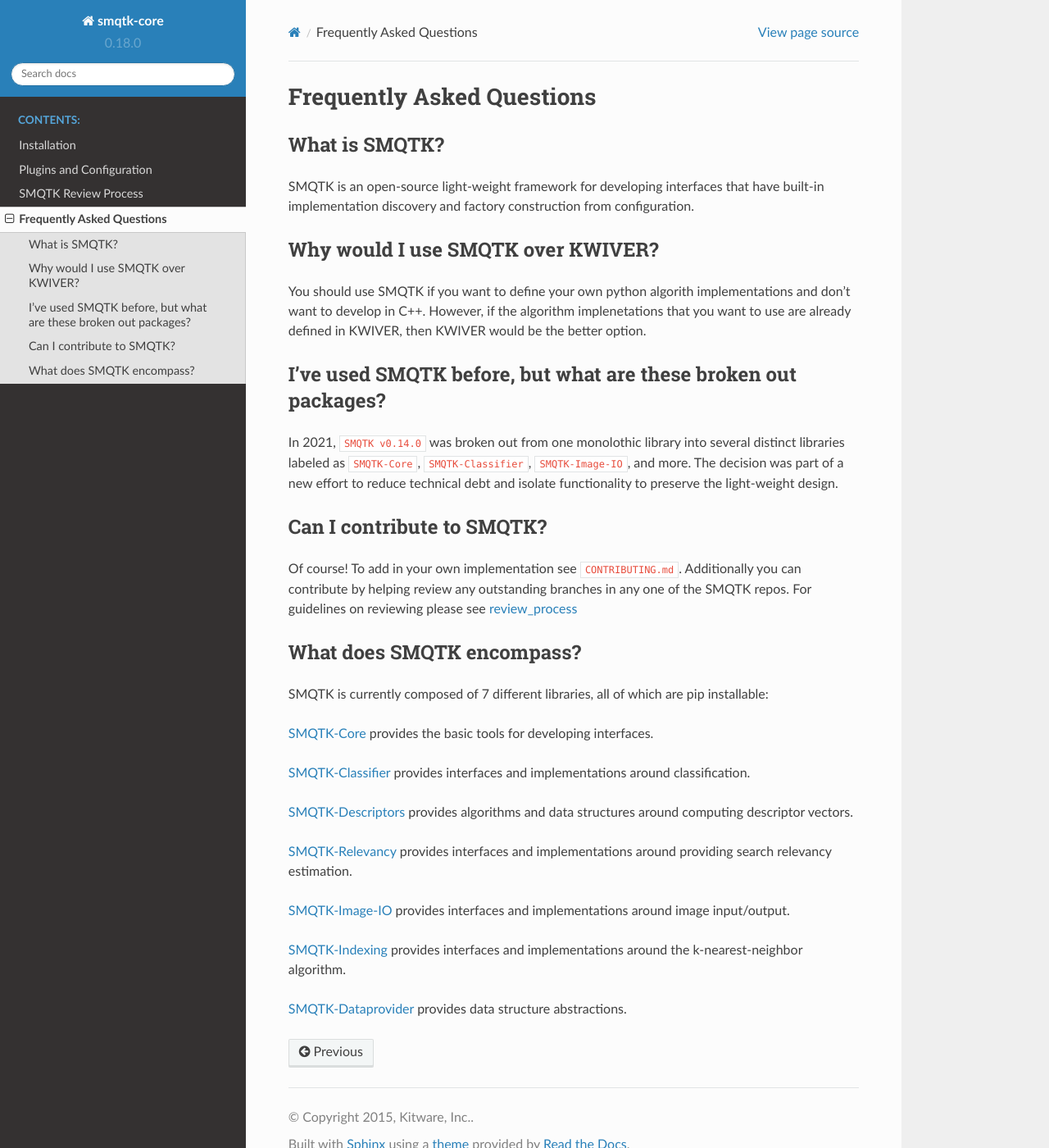
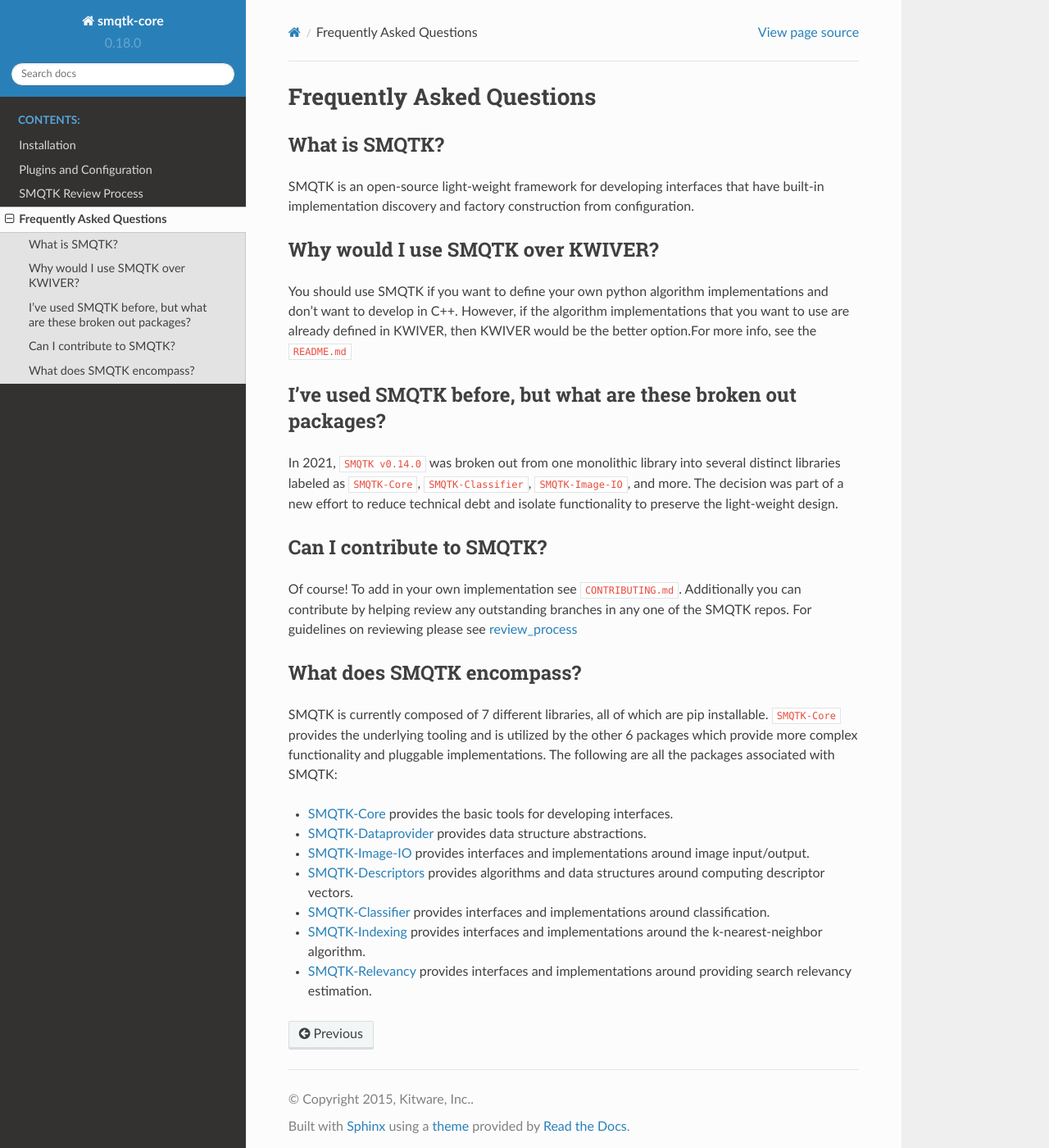
Before and after one commit to Kitware/SMQTK-Core, a Sphinx documentation site: the page built from docs/faq.rst, in a window 1280 px wide and 1400 px high. Shown: the whole window at 82% size. Built offline with Sphinx 7.4.7 and the Read the Docs theme 2.0.0, drawn with Linux system fonts in a browser that asks for light colours; pages that are not in the unit, such as notebooks, are missing from menus; the version number is read from the project's files by our own code.

Commit message:
revise faq

```diff
--- a/docs/faq.rst
+++ b/docs/faq.rst
@@ -7,40 +7,48 @@
 
 Why would I use SMQTK over KWIVER?
 ^^^^^^^^^^^^^^^^^^^^^^^^^^^^^^^^^^
-You should use SMQTK if you want to define your own python algorith implementations and don't want to develop in C++. However, if the algorithm implenetations that you want to use are already defined in KWIVER, then KWIVER would be the better option.
+You should use SMQTK if you want to define your own python algorithm implementations and don't want to develop in C++.
+However, if the algorithm implementations that you want to use are already defined in KWIVER, then KWIVER would be the better option.\
+For more info, see the ``README.md``
 
 I've used SMQTK before, but what are these broken out packages?
 ^^^^^^^^^^^^^^^^^^^^^^^^^^^^^^^^^^^^^^^^^^^^^^^^^^^^^^^^^^^^^^^
-In 2021, ``SMQTK v0.14.0`` was broken out from one monolothic library into several distinct libraries labeled as ``SMQTK-Core``, ``SMQTK-Classifier``, ``SMQTK-Image-IO``, and more. The decision was part of a new effort to reduce technical debt and isolate functionality to preserve the light-weight design.
+In 2021, ``SMQTK v0.14.0`` was broken out from one monolithic library into several distinct libraries labeled as ``SMQTK-Core``, ``SMQTK-Classifier``, ``SMQTK-Image-IO``, and more.
+The decision was part of a new effort to reduce technical debt and isolate functionality to preserve the light-weight design.
 
 Can I contribute to SMQTK?
 ^^^^^^^^^^^^^^^^^^^^^^^^^^
-Of course! To add in your own implementation see ``CONTRIBUTING.md``. Additionally you can contribute by helping review any outstanding branches in any one of the SMQTK repos. For guidelines on reviewing please see `review_process`_
+Of course!
+To add in your own implementation see ``CONTRIBUTING.md``.
+Additionally you can contribute by helping review any outstanding branches in any one of the SMQTK repos.
+For guidelines on reviewing please see `review_process`_
 
 .. _`review_process`: review_process.html
 
 What does SMQTK encompass?
 ^^^^^^^^^^^^^^^^^^^^^^^^^^
-SMQTK is currently composed of 7 different libraries, all of which are pip installable:
+SMQTK is currently composed of 7 different libraries, all of which are pip installable.
+``SMQTK-Core`` provides the underlying tooling and is utilized by the other 6 packages which provide more complex functionality and pluggable implementations.
+The following are all the packages associated with SMQTK:
 
-`SMQTK-Core`_ provides the basic tools for developing interfaces.
+* `SMQTK-Core`_ provides the basic tools for developing interfaces.
 
-`SMQTK-Classifier`_ provides interfaces and implementations around classification.
+* `SMQTK-Dataprovider`_ provides data structure abstractions.
 
-`SMQTK-Descriptors`_ provides algorithms and data structures around computing descriptor vectors.
+* `SMQTK-Image-IO`_ provides interfaces and implementations around image input/output.
 
-`SMQTK-Relevancy`_ provides interfaces and implementations around providing search relevancy estimation.
+* `SMQTK-Descriptors`_ provides algorithms and data structures around computing descriptor vectors.
 
-`SMQTK-Image-IO`_ provides interfaces and implementations around image input/output.
+* `SMQTK-Classifier`_ provides interfaces and implementations around classification.
 
-`SMQTK-Indexing`_ provides interfaces and implementations around the k-nearest-neighbor algorithm.
+* `SMQTK-Indexing`_ provides interfaces and implementations around the k-nearest-neighbor algorithm.
 
-`SMQTK-Dataprovider`_ provides data structure abstractions.
+* `SMQTK-Relevancy`_ provides interfaces and implementations around providing search relevancy estimation.
 
 .. _`SMQTK-Core`: https://github.com/Kitware/SMQTK-Core
+.. _`SMQTK-Dataprovider`: https://github.com/Kitware/SMQTK-Dataprovider
+.. _`SMQTK-Image-IO`: https://github.com/Kitware/SMQTK-Image-IO
+.. _`SMQTK-Descriptors`: https://github.com/Kitware/SMQTK-Descriptors
 .. _`SMQTK-Classifier`: https://github.com/Kitware/SMQTK-Classifier
-.. _`SMQTK-Descriptors`: https://github.com/Kitware/SMQTK-Descriptors
+.. _`SMQTK-Indexing`: https://github.com/Kitware/SMQTK-Indexing
 .. _`SMQTK-Relevancy`: https://github.com/Kitware/SMQTK-Relevancy
-.. _`SMQTK-Image-IO`: https://github.com/Kitware/SMQTK-Image-IO
-.. _`SMQTK-Indexing`: https://github.com/Kitware/SMQTK-Indexing
-.. _`SMQTK-Dataprovider`: https://github.com/Kitware/SMQTK-Dataprovider
```
Also changed, not shown: README.md (+5 -5 lines).
